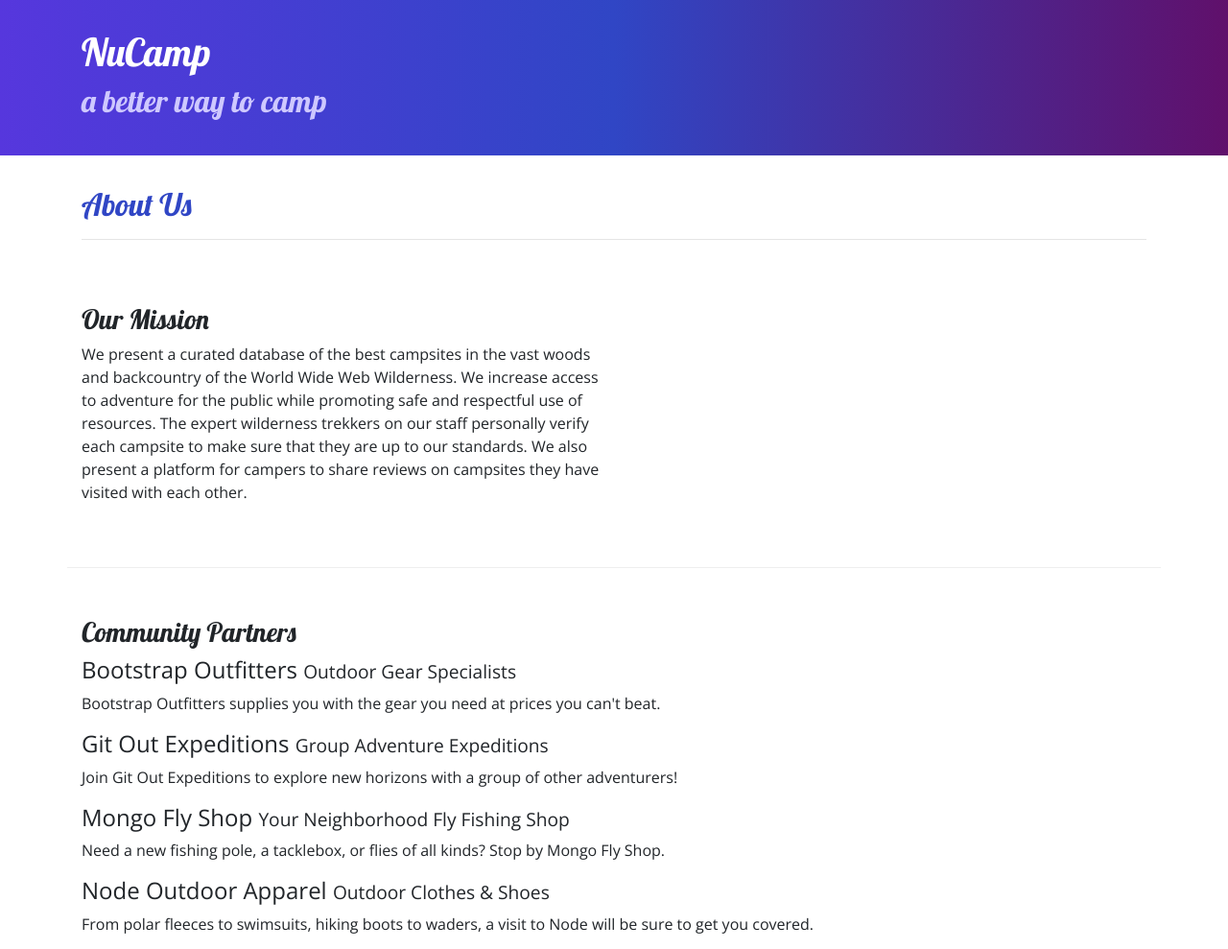
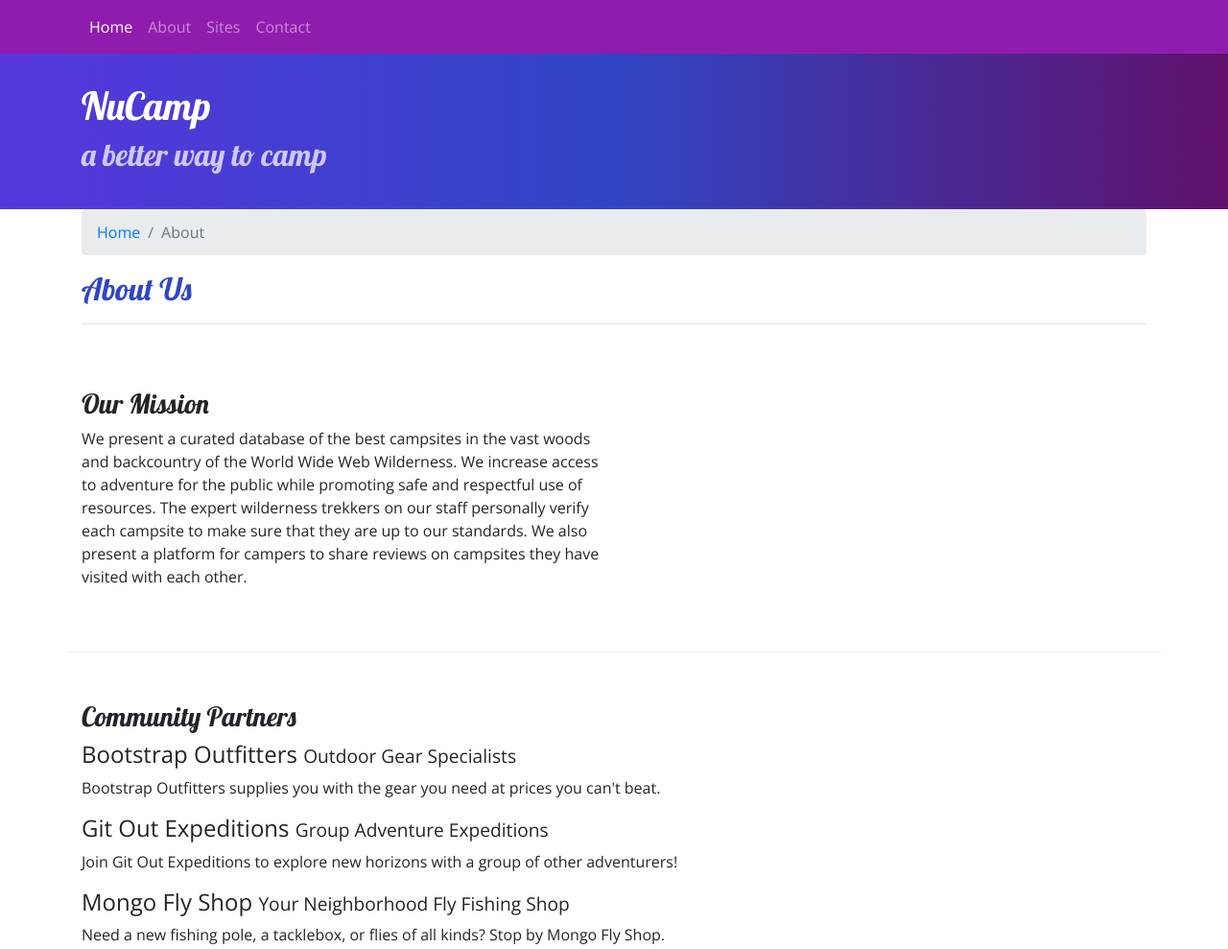
Before and after one commit to mattneary1-NucampCodingBootcamp/Nucamp-BootstrapProject, a website: page aboutus.html in a window 1280 px wide. Shown: the top 989 px of the page at 96% size. Drawn offline with nearby package versions, Linux system fonts and the light colour scheme.

Commit message:
Navbar and Breadcrumbs

```diff
--- a/aboutus.html
+++ b/aboutus.html
@@ -17,6 +17,21 @@
 </head>
 
 <body>
+    <nav class="navbar navbar-expand-sm navbar-dark sticky-top">
+        <div class="container">
+            <button class="navbar-toggler ml-auto" type="button" data-toggle="collapse" data-target="#nucampNavbar">
+                <span class="navbar-toggler-icon"></span>
+            </button>
+            <div class="collapse navbar-collapse" id="nucampNavbar">
+                <ul class="navbar-nav">
+                    <li class="nav-item active"><a class="nav-link" href="index.html">Home</a></li>
+                    <li class="nav-item"><a class="nav-link" href="#">About</a></li>
+                    <li class="nav-item"><a class="nav-link" href="#">Sites</a></li>
+                    <li class="nav-item"><a class="nav-link" href="#">Contact</a></li>
+                </ul>
+            </div>
+        </div>
+    </nav>
 
     <header class="jumbotron jumbotron-fluid">
         <div class="container">
@@ -31,7 +46,11 @@
 
     <div class="container">
         <div class="row">
-            <div class="col-12">
+            <div class="col">
+                <ol class="breadcrumb">
+                    <li class="breadcrumb-item"><a href="index.html">Home</a></li>
+                    <li class="breadcrumb-item active">About</li>
+                </ol>
                <h2>About Us</h2>
                <hr />
             </div>
--- a/css/styles.css
+++ b/css/styles.css
@@ -23,6 +23,7 @@ footer {
   padding: 30px;
   background-image: linear-gradient(to right, #5637DD, #3046C5, #60106B);
   color: white;
+  margin: 0;
 }
 
 .row-content {
@@ -30,3 +31,7 @@ footer {
   border-bottom: 1px ridge;
   min-height: 200px;
 }
+
+.navbar {
+  background-color: #901CAD;
+}
```
Also changed, not shown: index.html (+15 -0 lines).
